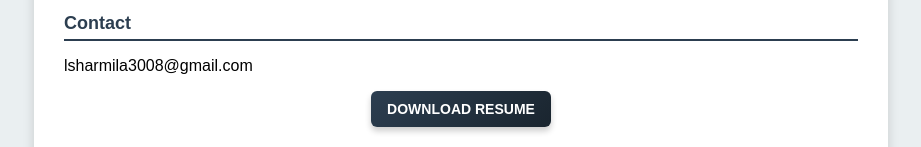
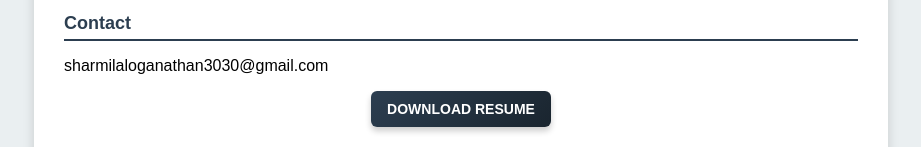
Before and after one commit to sharuu3008/.com, a plain HTML site: page index.html in a window 1280 px wide. Shown: the part 783-930 px from the top of the page, without its empty margins (179-1100 px from the left). Drawn offline with nearby package versions, Linux system fonts and the light colour scheme.

Commit message:
Update index.html

```diff
--- a/index.html
+++ b/index.html
@@ -142,7 +142,7 @@
 
         <div class="section">
             <h2>Contact</h2>
-            <p>lsharmila3008@gmail.com</p>
+            <p>sharmilaloganathan3030@gmail.com</p>
         </div>
 
         <div class="options">
```
